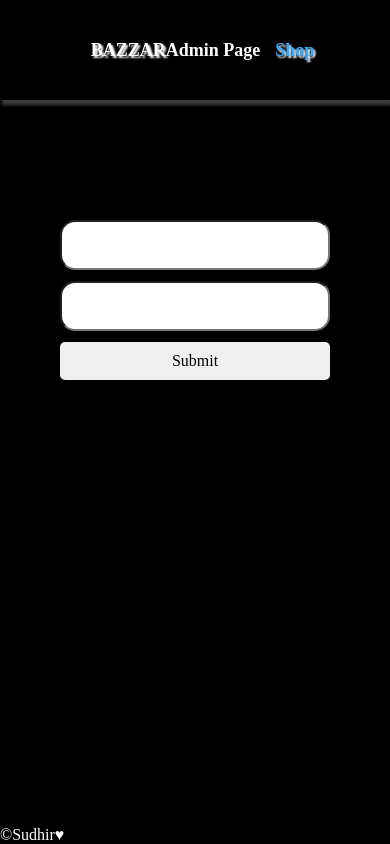
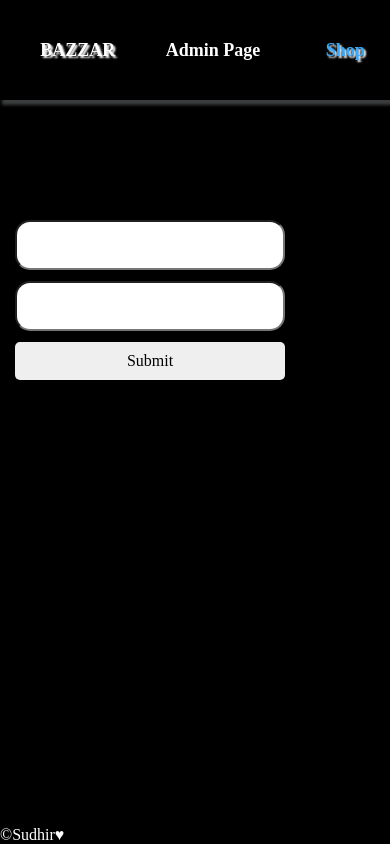
Before and after one commit to Sudhir302/affiliate_client, a React (Vite) app: page /admin in a window 390 px wide. Built offline with nearby package versions, Linux system fonts and the light colour scheme; no server answers.

Commit message:
added media css

```diff
--- a/src/App.css
+++ b/src/App.css
@@ -1,4 +1,5 @@
 footer{
-    position: fixed;
+    position: absolute;
     bottom: 0;
+
 }
--- a/src/admin/CreateProduct.jsx
+++ b/src/admin/CreateProduct.jsx
@@ -40,11 +40,11 @@
         <div className="container">
             <div className="navbar">
                 <h1 className="logo nav-child">BAZZAR</h1>
-                <h2 className="nav-child ">Upload Product here</h2>
+
                 <Link to='/admin/product/list' className="internal-link logo nav-child">Show Products</Link>
             </div>
             <form className='productForm' onSubmit={defaultHandler}>
-            <h2 className='heading'>Enter the details of the product </h2>
+            <h2 className='heading'>Upload the details of the product </h2>
             <input type="text" name="productName" id="productName" placeholder='Title of the Product' className='productForm-child' onChange={productHandler} value={productValue.productName} required/>
 
             <input type="text" id='link' name='productLink' placeholder='Upload Product Link' className='productForm-child' onChange={productHandler} value={productValue.productLink} required/>
--- a/src/responsive_media/Media.css
+++ b/src/responsive_media/Media.css
@@ -6,7 +6,7 @@
     .navbar{
         display: flex;
         flex-wrap: nowrap;
-        justify-content: center;
+        justify-content:space-around;
     }
 
     .logo{
@@ -29,4 +29,14 @@
         font-size: large;
         width: fit-content;
     }
+
+    .container{
+        all: unset;
+    }
+
+    .productForm{
+        width: 100vw;
+        margin: 0;
+    }
+
 }
```
